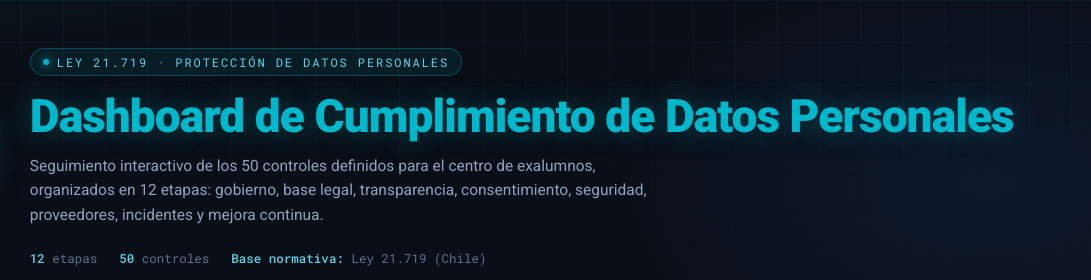
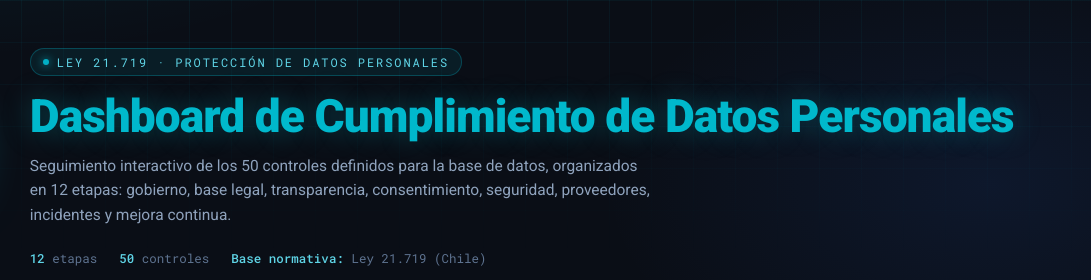
Before and after one commit to DataFlowia/Ciberseguridad-Datos-Personales, a plain HTML site: page index.html in a window 1280 px wide. Shown: the top 280 px of the page, 189-1280 px from the left. Drawn offline with Linux system fonts and the light colour scheme.

Commit message:
Add files via upload

```diff
--- a/index.html
+++ b/index.html
@@ -451,7 +451,7 @@ footer .foot-copy{
     <div class="hero-text">
       <div class="eyebrow"><span class="dot"></span> Ley 21.719 · Protección de Datos Personales</div>
       <h1>Dashboard de Cumplimiento de Datos Personales</h1>
-      <p class="hero-sub">Seguimiento interactivo de los 50 controles definidos para el centro de exalumnos, organizados en 12 etapas: gobierno, base legal, transparencia, consentimiento, seguridad, proveedores, incidentes y mejora continua.</p>
+      <p class="hero-sub">Seguimiento interactivo de los 50 controles definidos para la base de datos, organizados en 12 etapas: gobierno, base legal, transparencia, consentimiento, seguridad, proveedores, incidentes y mejora continua.</p>
       <div class="hero-meta">
         <span><strong>12</strong> etapas</span>
         <span><strong>50</strong> controles</span>
```
